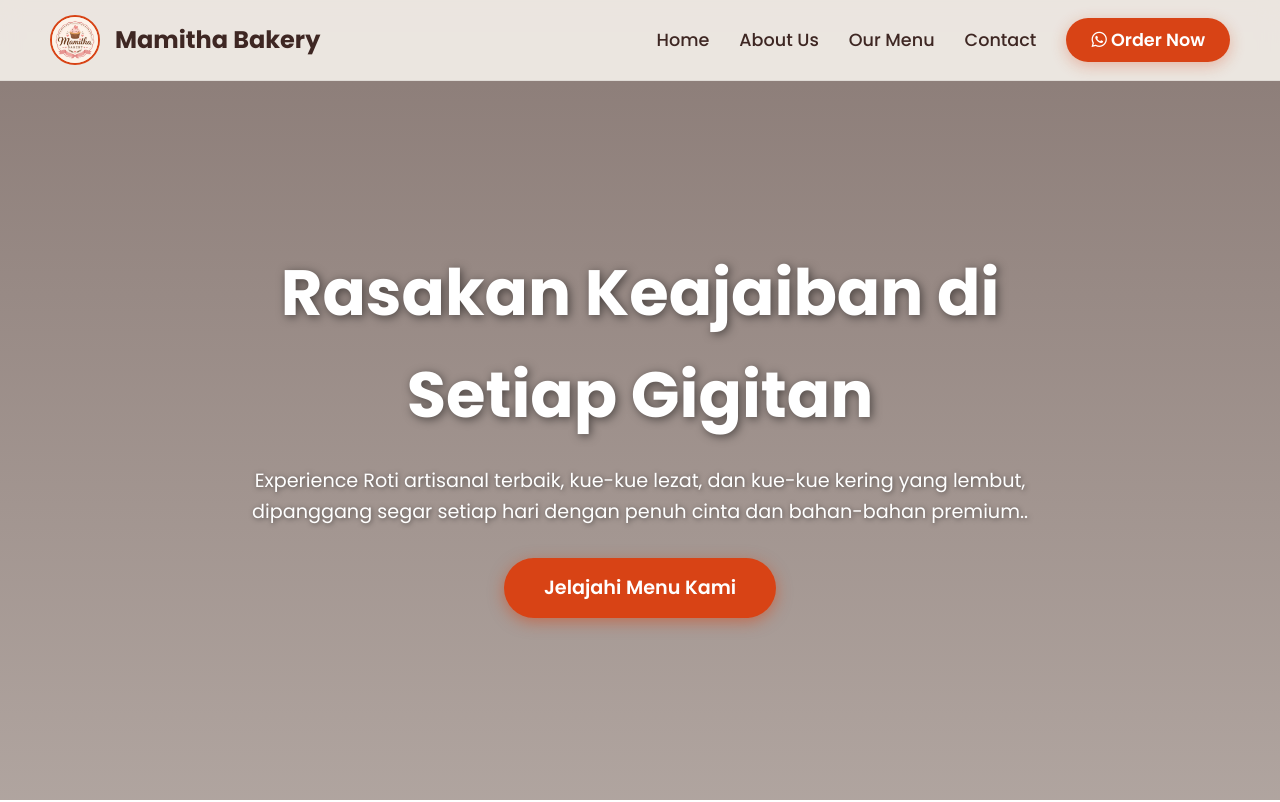
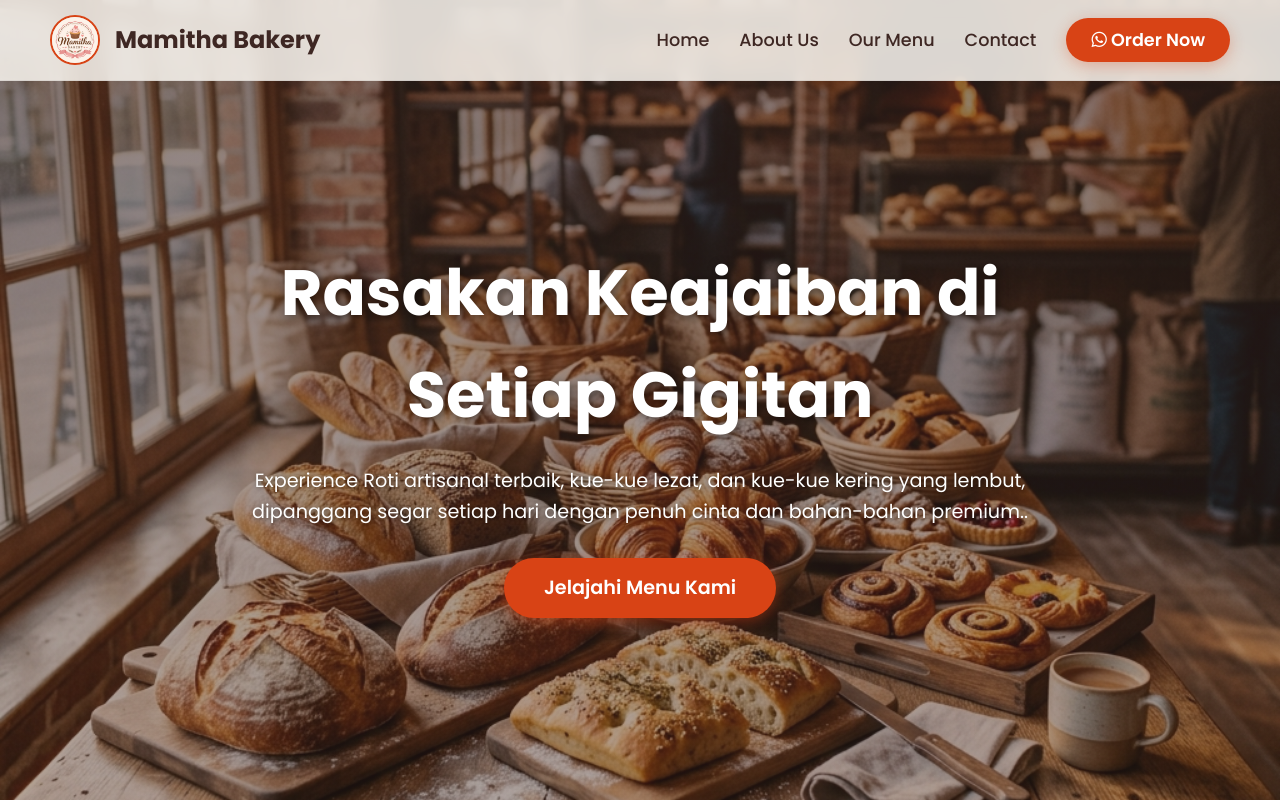
Before and after one commit to Kahuna-Raihan/Mamita-Bakery, a plain HTML site: page index.html in a window 1280 px wide. Shown: the top 802 px of the page. Drawn offline with Linux system fonts and the light colour scheme.

Commit message:
style.css

```diff
--- a/style.css
+++ b/style.css
@@ -125,7 +125,7 @@ nav ul li a:hover::after {
 .hero {
     height: 100vh;
     width: 100%;
-    background: linear-gradient(rgba(62, 39, 35, 0.6), rgba(62, 39, 35, 0.4)), url('images/hero_bg.png') center/cover no-repeat;
+    background: linear-gradient(rgba(62, 39, 35, 0.6), rgba(62, 39, 35, 0.4)), url('hero_bg.png') center/cover no-repeat;
     display: flex;
     align-items: center;
     justify-content: center;
```
